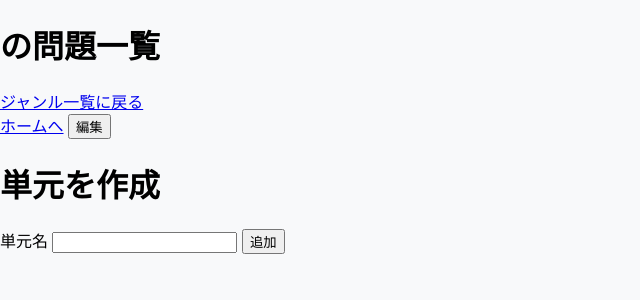
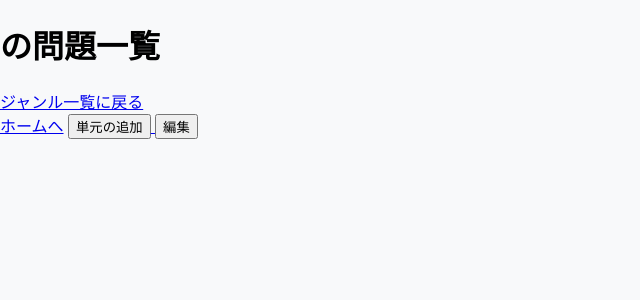
Before and after one commit to taipiwiq/testcode, a Python web app: template PLACTICE/admin_app/templates/unit.html in a window 1280 px wide. Shown: the top 300 px of the page, without its empty margins (0-640 px from the left). Run offline with Jinja, Linux system fonts and the light colour scheme; the template is opened without the code that fills it, so the values that code supplies are empty.

Commit message:
Update unit.html

```diff
--- a/PLACTICE/admin_app/templates/unit.html
+++ b/PLACTICE/admin_app/templates/unit.html
@@ -3,16 +3,12 @@
 
     <h1>{{ genre.name }}の問題一覧</h1><a href="{{ url_for('admin.genre_list') }}"><div>ジャンル一覧に戻る</div></a>
     <a href="{{ url_for('admin.home') }}">ホームへ</a>
+    <a href="/unit_create">
+        <button type="button">単元の追加</button>
+    </a>
     <a href="{{ url_for('admin.unit_edit', genre_id=genre.id) }}">
         <button type="button">編集</button>
     </a>
-
-<form method="POST">
-    <h1>単元を作成</h1>
-    <label for="name">単元名</label>
-    <input type="text" name="name" required>
-    <input type="submit" value="追加">
-</form>
 
     <ul>
         {% for unit in units %}
```
Lines whose indentation alone changed are shown as unchanged.
